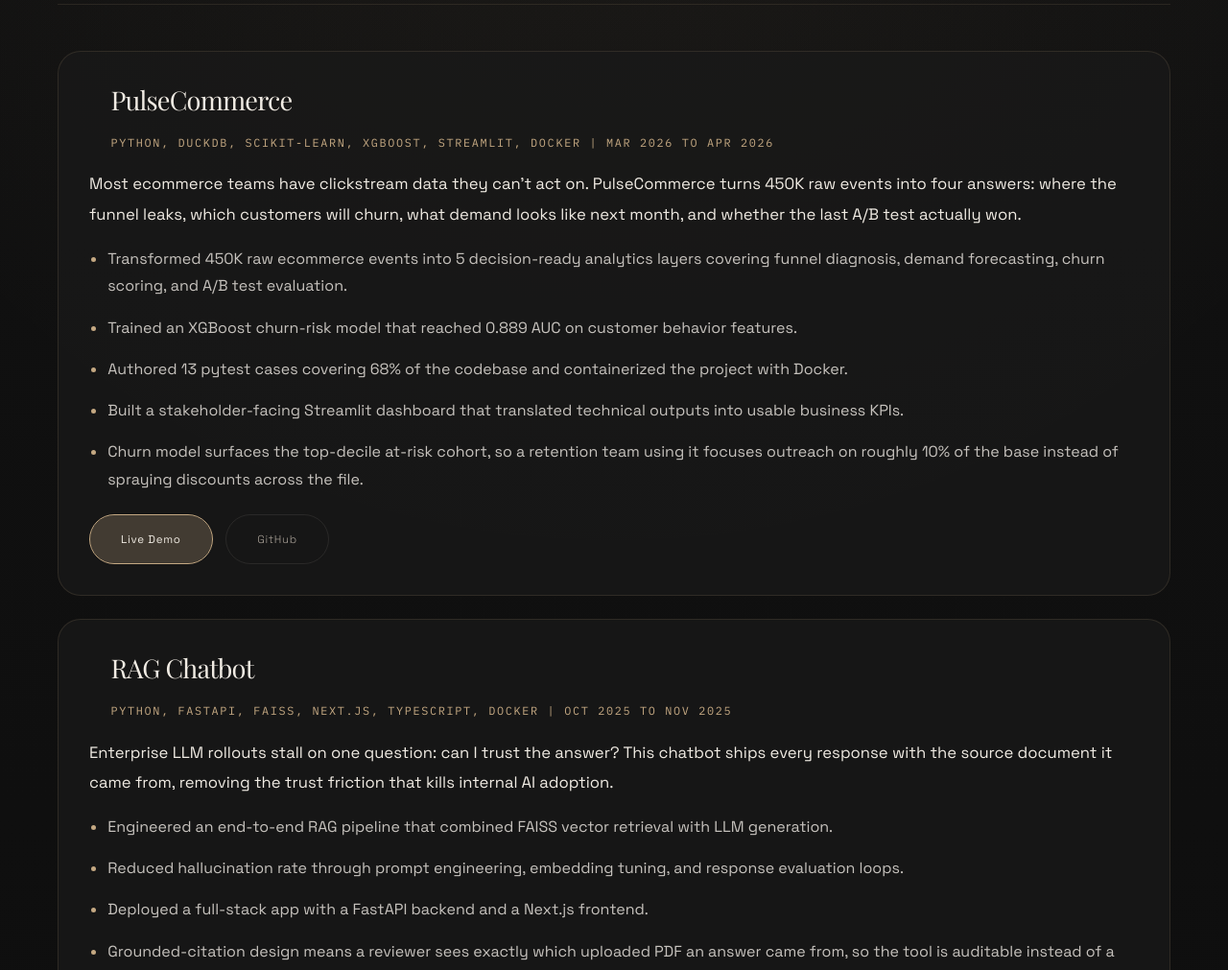
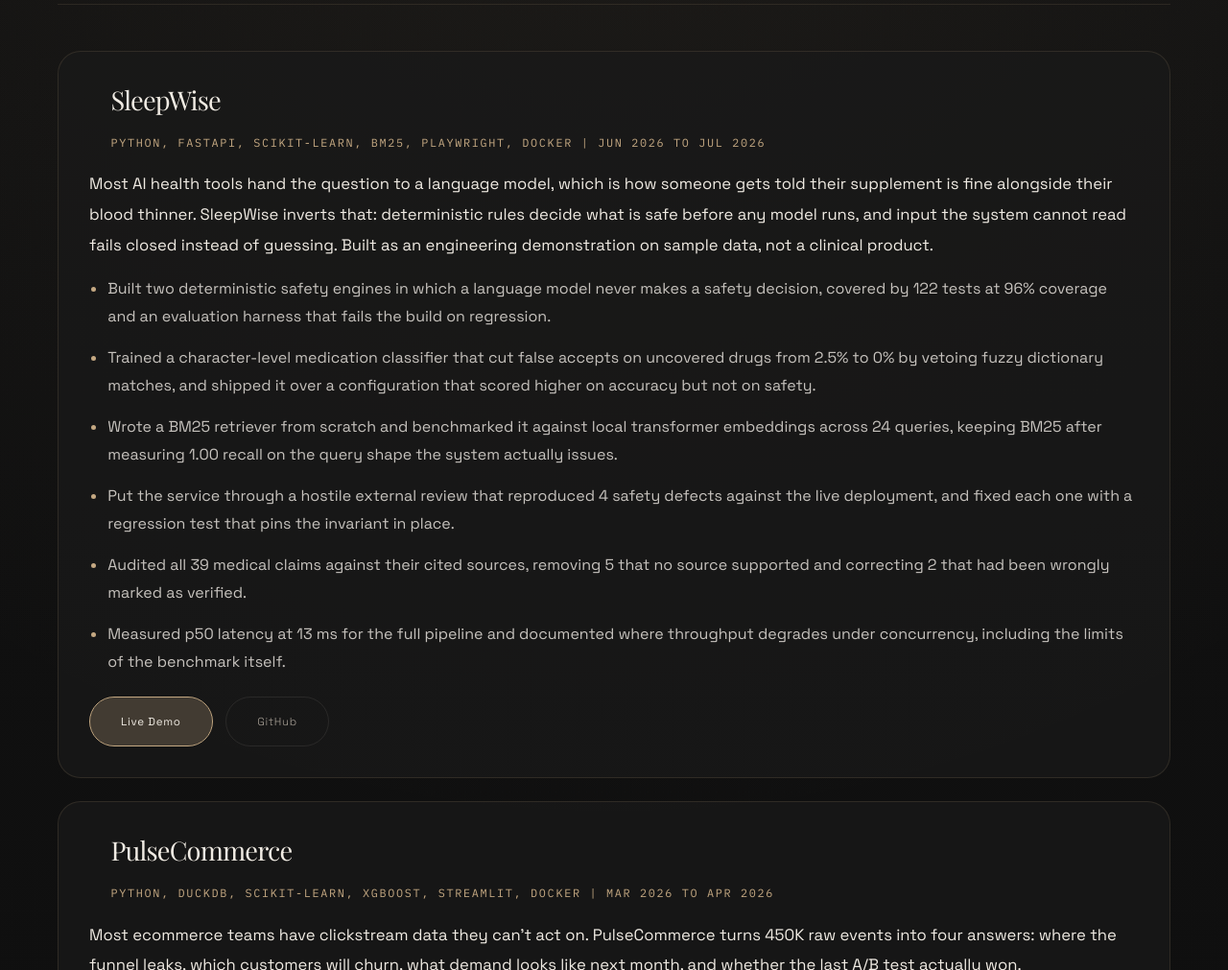
Before and after one commit to kelvinasiedu-programmer/kelvin-asiedu-portfolio, a website: page projects.html in a window 1280 px wide. Shown: the part 360-1371 px from the top of the page at 96% size. Drawn offline with nearby package versions, Linux system fonts and the light colour scheme; a web font is replaced by a local one.

Commit message:
Add SleepWise to featured projects
Leads the list as the most recent work. Framed as an engineering demonstration
on sample data rather than a clinical product, which is what the live site says
about itself - a portfolio claim that contradicted the deployment would cost
more credibility than it bought.

Bullets lead with the measurable results: the false-accept rate going to zero,
the retrieval benchmark, the external review that found four safety defects,
the citation audit, and p50 latency.

Also widens the page description to mention safety-critical AI systems.

```diff
--- a/projects.html
+++ b/projects.html
@@ -6,7 +6,7 @@
   <title>Projects | Kelvin Asiedu</title>
   <meta
     name="description"
-    content="Featured projects by Kelvin Asiedu spanning ecommerce analytics, RAG applications, and fintech-style software systems."
+    content="Featured projects by Kelvin Asiedu spanning safety-critical AI systems, ecommerce analytics, RAG applications, and fintech-style software systems."
   />
   <link rel="preconnect" href="https://fonts.googleapis.com" />
   <link rel="preconnect" href="https://fonts.gstatic.com" crossorigin />
@@ -40,6 +40,34 @@
       </section>
 
       <section class="page-section project-stack">
+        <article class="project-entry">
+          <div class="project-heading">
+            <p class="project-number"></p>
+            <div>
+              <h2>SleepWise</h2>
+              <p class="project-meta">Python, FastAPI, scikit-learn, BM25, Playwright, Docker | Jun 2026 to Jul 2026</p>
+            </div>
+          </div>
+          <p class="project-blurb">
+            Most AI health tools hand the question to a language model, which is how someone gets told their
+            supplement is fine alongside their blood thinner. SleepWise inverts that: deterministic rules decide
+            what is safe before any model runs, and input the system cannot read fails closed instead of guessing.
+            Built as an engineering demonstration on sample data, not a clinical product.
+          </p>
+          <ul class="page-list">
+            <li>Built two deterministic safety engines in which a language model never makes a safety decision, covered by 122 tests at 96% coverage and an evaluation harness that fails the build on regression.</li>
+            <li>Trained a character-level medication classifier that cut false accepts on uncovered drugs from 2.5% to 0% by vetoing fuzzy dictionary matches, and shipped it over a configuration that scored higher on accuracy but not on safety.</li>
+            <li>Wrote a BM25 retriever from scratch and benchmarked it against local transformer embeddings across 24 queries, keeping BM25 after measuring 1.00 recall on the query shape the system actually issues.</li>
+            <li>Put the service through a hostile external review that reproduced 4 safety defects against the live deployment, and fixed each one with a regression test that pins the invariant in place.</li>
+            <li>Audited all 39 medical claims against their cited sources, removing 5 that no source supported and correcting 2 that had been wrongly marked as verified.</li>
+            <li>Measured p50 latency at 13 ms for the full pipeline and documented where throughput degrades under concurrency, including the limits of the benchmark itself.</li>
+          </ul>
+          <div class="project-actions">
+            <a class="btn-main" href="https://sleepwise-90oh.onrender.com" target="_blank" rel="noopener noreferrer">Live Demo</a>
+            <a class="btn-ghost" href="https://github.com/kelvinasiedu-programmer/sleepwise" target="_blank" rel="noopener noreferrer">GitHub</a>
+          </div>
+        </article>
+
         <article class="project-entry">
           <div class="project-heading">
             <p class="project-number"></p>
```
